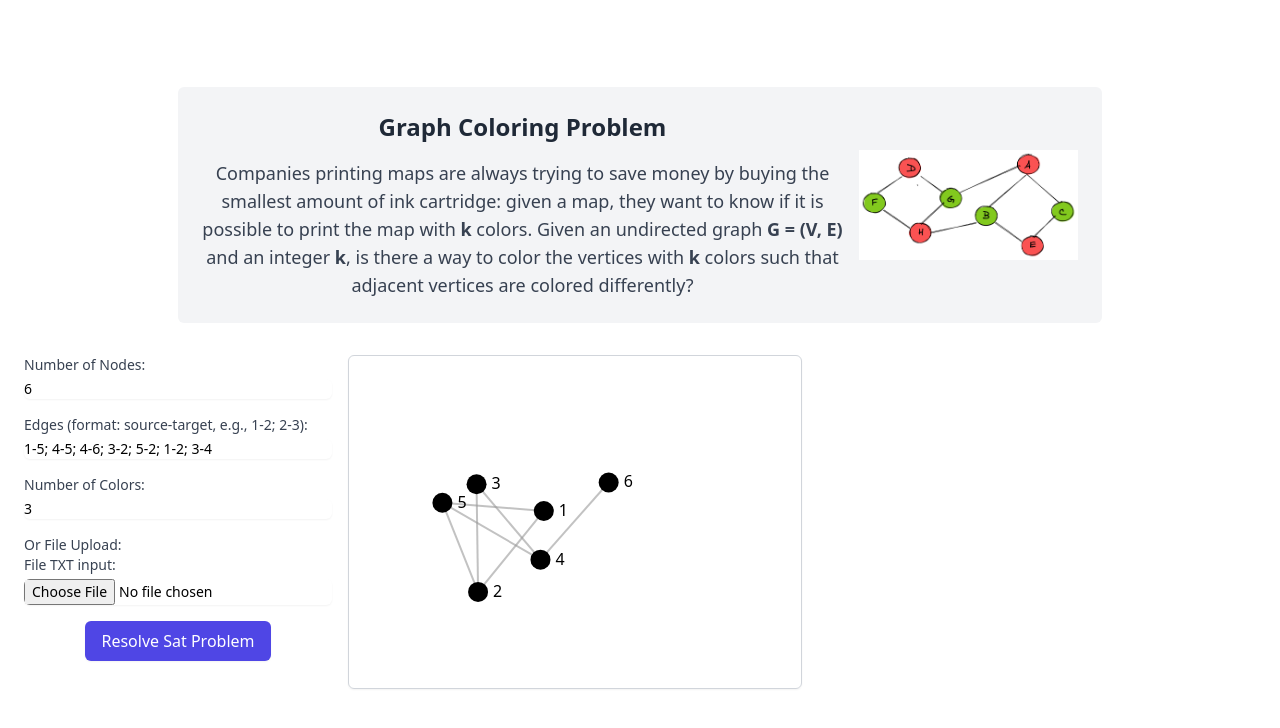
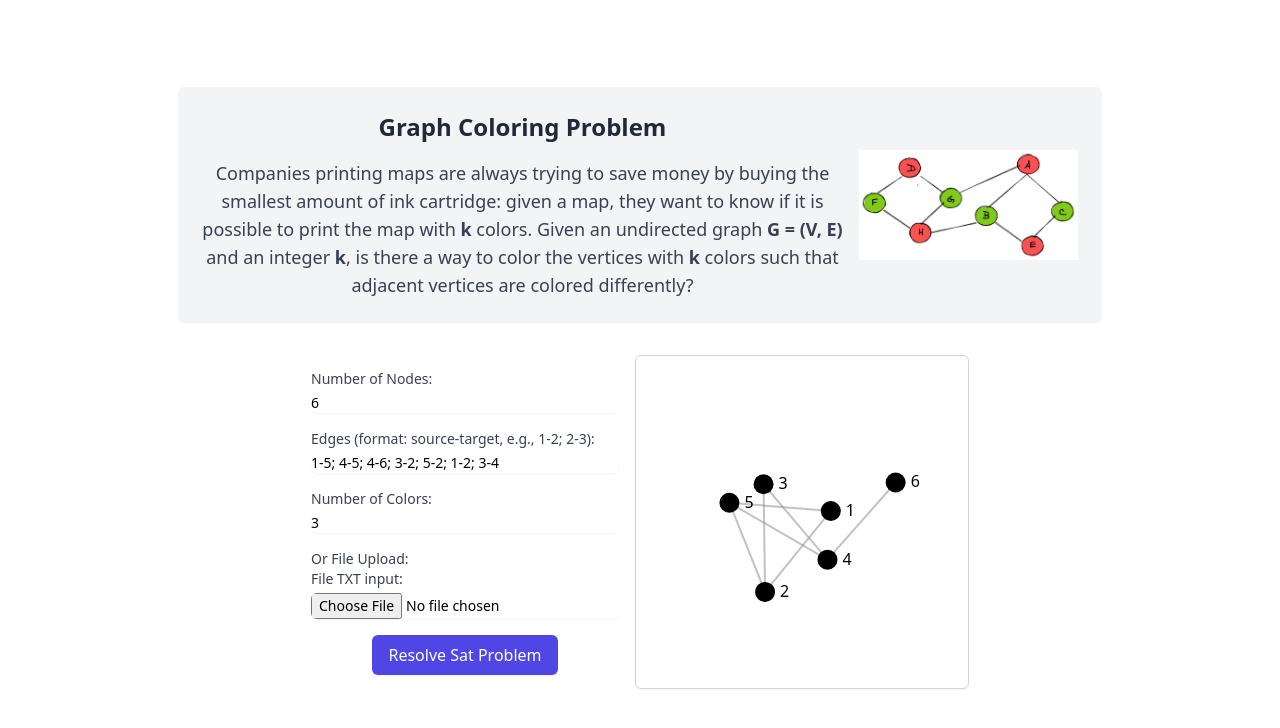
Before and after one commit to Enrico-Benedettini/colors, a Vue app in the folder graph-project/: page / in a window 1280 px wide. Shown: the top 728 px of the page. Built offline with nearby package versions, Linux system fonts and the light colour scheme.

Commit message:
Fixed blocks of the graphs

```diff
--- a/graph-project/src/components/GraphComponent.vue
+++ b/graph-project/src/components/GraphComponent.vue
@@ -13,8 +13,8 @@
       <img src="/color.png" alt="Problem Description" class="w-1/4 ml-4">
     </div>
 
-    <div class="flex items-start mb-6">
-      <div class="w-1/4 space-y-4">
+    <div class="flex justify-center items-center mb-6">
+  <div class="justify-center w-1/4 space-y-4">
     <div>
       <label for="nodeCount" class="block text-sm font-medium text-gray-700">Number of Nodes:</label>
       <input id="nodeCount" type="number" v-model.number="nodeCount" @change="updateGraph" class="mt-1 block w-full border-gray-300 rounded-md shadow-sm focus:border-indigo-500 focus:ring-indigo-500 sm:text-sm">
@@ -43,9 +43,9 @@
     </div>
   </div>
 
-      <div class="flex-grow flex space-x-4 ml-4">
-        <div class="w-1/2 p-4 border border-gray-300 rounded-md shadow-sm" ref="chartContainer1"></div>
-        <div v-if="this.result" class="w-1/2 p-4 border border-gray-300 rounded-md shadow-sm">
+  <div class="flex space-x-4 ml-4 justify-center">
+    <div class="p-4 border border-gray-300 rounded-md shadow-sm" ref="chartContainer1"></div>
+    <div v-if="this.result" class="p-4 border border-gray-300 rounded-md shadow-sm">
       <p class="text-lg font-medium text-gray-700 text-center mb-4">{{ result.status.toUpperCase() }}</p>
       <div ref="chartContainer2"></div>
     </div>
@@ -55,6 +55,7 @@
 <div v-if="result" class="mt-6 text-center">
   <p class="text-lg font-medium text-gray-700">{{ result.message }}</p>
 </div>
+
   </div>
 </template>
 
```
Lines whose indentation alone changed are shown as unchanged.
